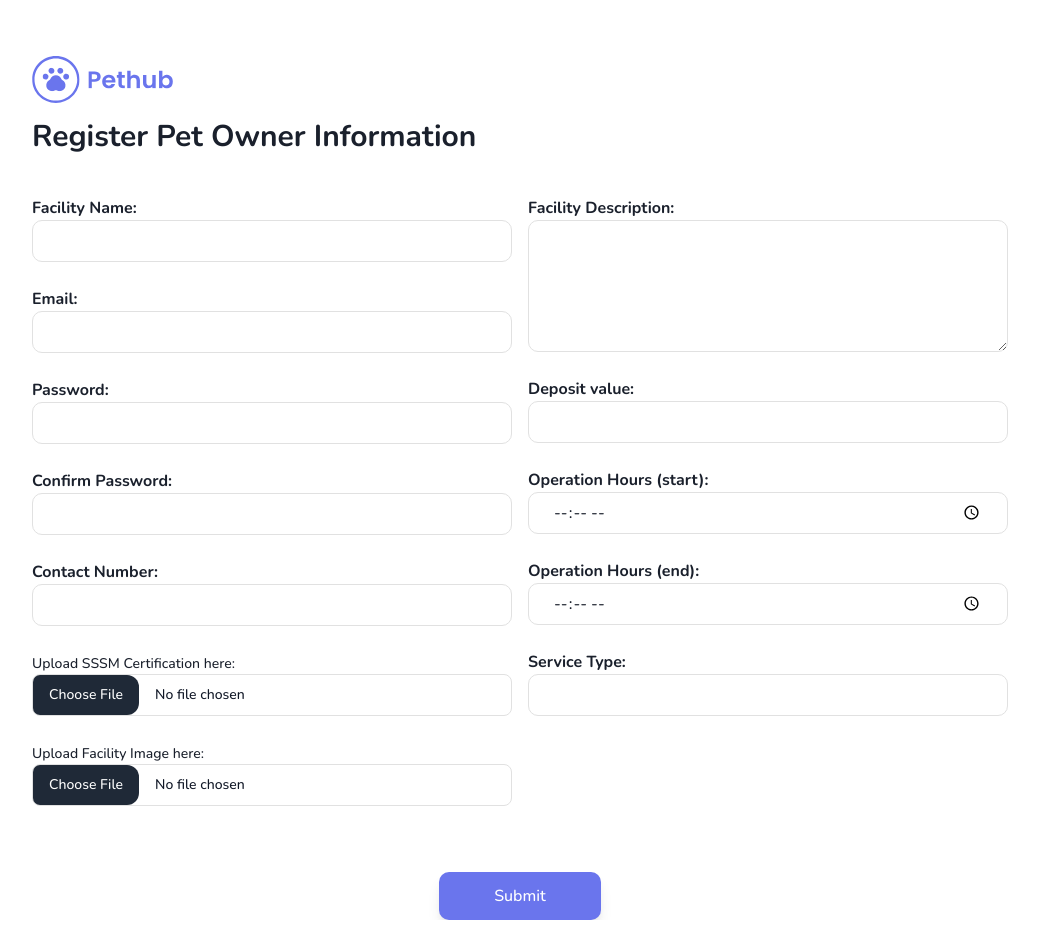
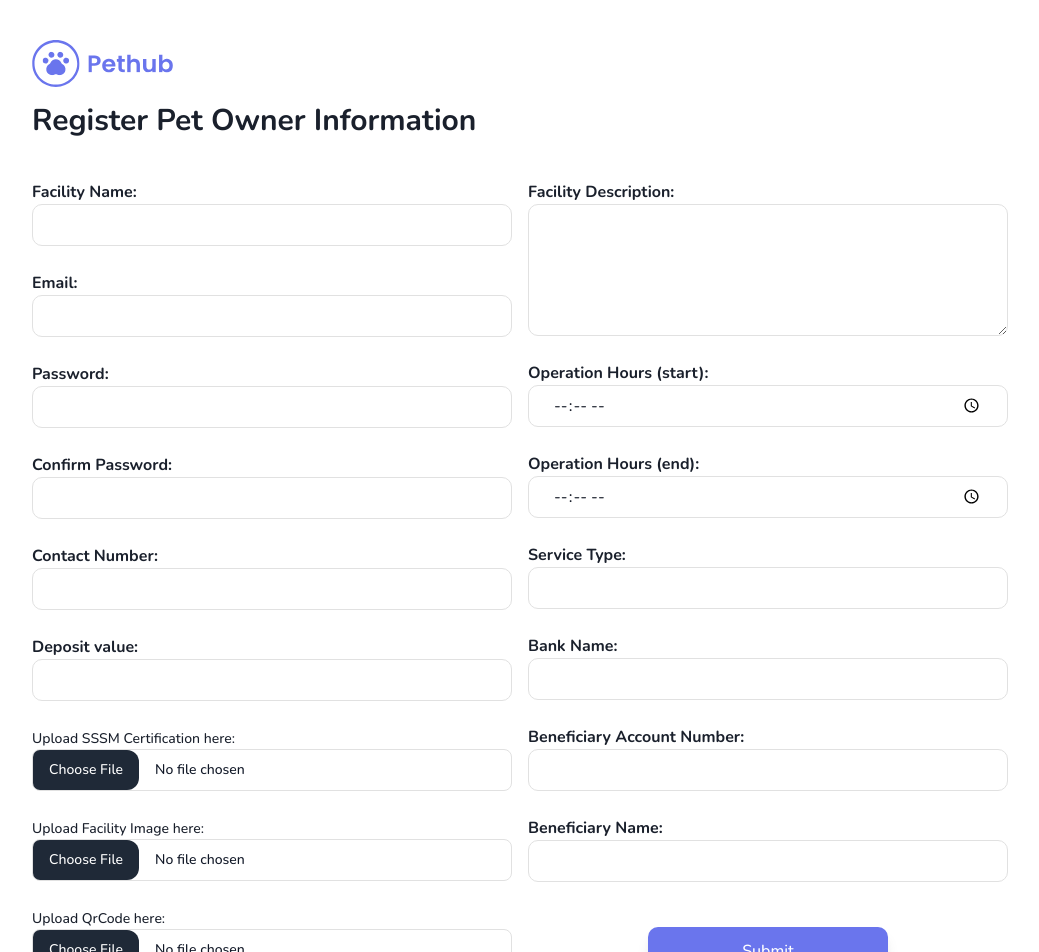
Before and after one commit to Cwjiee/pethub-frontend, a Next.js app: page /service-providers/register in a window 1280 px wide. Shown: the top 952 px of the page, without its empty margins (120-1159 px from the left). Before the commit the page ends 920 px from the top, so only its background shows below. Built offline with nearby package versions, Linux system fonts and the light colour scheme.

Commit message:
feat: service provider registration

```diff
--- a/src/components/molecules/ServiceProviderRegisterForm.jsx
+++ b/src/components/molecules/ServiceProviderRegisterForm.jsx
@@ -9,13 +9,17 @@ export default function ServiceProviderRegisterForm() {
   const [password, setPassword] = useState('')
   const [confirmPassword, setConfirmPassword] = useState('')
   const [contact, setContact] = useState('')
+  const [deposit, setDeposit] = useState('')
   const [cert, setCert] = useState(null)
   const [image, setImage] = useState(null)
+  const [qrcode, setQrcode] = useState(null)
   const [description, setDescription] = useState('')
-  const [deposit, setDeposit] = useState('')
   const [startOperation, setStartOperaton] = useState(null)
   const [endOperation, setEndOperaton] = useState(null)
   const [serviceType, setServiceType] = useState('')
+  const [bankName, setBankName] = useState('')
+  const [accNumber, setAccNumber] = useState('')
+  const [accName, setAccName] = useState('')
   const router = useRouter()
   const toast = useToast()
 
@@ -37,6 +41,14 @@ export default function ServiceProviderRegisterForm() {
     }
   }
 
+  const uploadQr = (e) => {
+    if (e.target.files && e.target.files[0]) {
+      const i = e.target.files[0]
+
+      setQrcode(i)
+    }
+  }
+
   const submitForm = async (e) => {
     e.preventDefault
 
@@ -53,6 +65,10 @@ export default function ServiceProviderRegisterForm() {
     body.append("opening_hour", startOperation)
     body.append("closing_hour", endOperation)
     body.append("sssm_certificate", cert)
+    body.append("qr_code_image", qrcode)
+    body.append("bank_name", bankName)
+    body.append("beneficiary_acc_number", accNumber)
+    body.append("beneficiary_name", accName)
 
     if(password !== confirmPassword) {
       return (
@@ -84,7 +100,7 @@ export default function ServiceProviderRegisterForm() {
         title: 'Registration failed',
         description: 'Please try again',
         status: 'error',
-        duration: 9000,
+        duration: 3000,
         isClosable: true
       })
       console.log(errors)
@@ -93,12 +109,12 @@ export default function ServiceProviderRegisterForm() {
       setUsername(getUsername)
       toast({
         title: 'Account created',
-        description: 'We will redirect you to the main page',
+        description: 'Account is now on pending',
         status: 'success',
-        duration: 9000,
+        duration: 3000,
         isClosable: true
       })
-      setInterval(function () {router.push('/healthcare-facility')}, 1000)
+      setInterval(function () {router.push('/service-providers/status')}, 1000)
     }
   }
 
@@ -147,6 +163,14 @@ export default function ServiceProviderRegisterForm() {
                 onChange={(e) => setContact(e.target.value)}
               />
             </div>
+            <div className="flex flex-col mt-[25px]">
+              <span className="font-semibold">Deposit value:</span>
+              <input
+                type="text"
+                className="rounded-[10px] bg-transparent px-6 py-2 outline-none border border-solid border-[#E1E1E1] focus:border-[3px] focus:border-blue-500 focus:ring-blue-500 placeholder:text-xl"
+                onChange={(e) => setDeposit(e.target.value)}
+              />
+            </div>
             <div className="flex flex-col mt-[28px]">
               <label class="block text-sm font-medium dark:text-white" for="file_input">Upload SSSM Certification here:
                 <input id="file_input" type="file" onChange={uploadCert} class="block w-full text-sm text-gray-900 border border-solid border-[#E1E1E1] rounded-lg cursor-pointer bg-transparent dark:text-gray-400 focus:outline-none dark:bg-gray-700 dark:border-gray-600 dark:placeholder-gray-400 file:rounded-xl file:p-2 file:bg-primary-500 hover:file:bg-primary-600 active:file:bg-primary-700" />
@@ -157,6 +181,11 @@ export default function ServiceProviderRegisterForm() {
                 <input id="file_input" type="file" onChange={uploadToClient} class="block w-full text-sm text-gray-900 border border-solid border-[#E1E1E1] rounded-lg cursor-pointer bg-transparent dark:text-gray-400 focus:outline-none dark:bg-gray-700 dark:border-gray-600 dark:placeholder-gray-400 file:rounded-xl file:p-2 file:bg-primary-500 hover:file:bg-primary-600 active:file:bg-primary-700" />
               </label>
             </div>
+            <div className="flex flex-col mt-[28px]">
+              <label class="block text-sm font-medium dark:text-white" for="file_input">Upload QrCode here:
+                <input id="file_input" type="file" onChange={uploadQr} class="block w-full text-sm text-gray-900 border border-solid border-[#E1E1E1] rounded-lg cursor-pointer bg-transparent dark:text-gray-400 focus:outline-none dark:bg-gray-700 dark:border-gray-600 dark:placeholder-gray-400 file:rounded-xl file:p-2 file:bg-primary-500 hover:file:bg-primary-600 active:file:bg-primary-700" />
+              </label>
+            </div>
           </div>
           <div>
             <div className="flex flex-col">
@@ -164,14 +193,6 @@ export default function ServiceProviderRegisterForm() {
               <textarea
                 className="rounded-[10px] h-[132px] bg-transparent px-6 py-2 outline-none border border-solid border-[#E1E1E1] focus:border-[3px] focus:border-blue-500 focus:ring-blue-500 placeholder:text-xl"
                 onChange={(e) => setDescription(e.target.value)}
-              />
-            </div>
-            <div className="flex flex-col mt-[25px]">
-              <span className="font-semibold">Deposit value:</span>
-              <input
-                type="text"
-                className="rounded-[10px] bg-transparent px-6 py-2 outline-none border border-solid border-[#E1E1E1] focus:border-[3px] focus:border-blue-500 focus:ring-blue-500 placeholder:text-xl"
-                onChange={(e) => setDeposit(e.target.value)}
               />
             </div>
             <div className="flex flex-col mt-[25px]">
@@ -198,12 +219,32 @@ export default function ServiceProviderRegisterForm() {
                 onChange={(e) => setServiceType(e.target.value)}
               />
             </div>
+            <div className="flex flex-col mt-[25px]">
+              <span className="font-semibold">Bank Name:</span>
+              <input
+                type="text"
+                className="rounded-[10px] bg-transparent px-6 py-2 outline-none border border-solid border-[#E1E1E1] focus:border-[3px] focus:border-blue-500 focus:ring-blue-500 placeholder:text-xl"
+                onChange={(e) => setBankName(e.target.value)}
+              />
             </div>
+            <div className="flex flex-col mt-[25px]">
+              <span className="font-semibold">Beneficiary Account Number:</span>
+              <input
+                type="text"
+                className="rounded-[10px] bg-transparent px-6 py-2 outline-none border border-solid border-[#E1E1E1] focus:border-[3px] focus:border-blue-500 focus:ring-blue-500 placeholder:text-xl"
+                onChange={(e) => setAccNumber(e.target.value)}
+              />
             </div>
+            <div className="flex flex-col mt-[25px]">
+              <span className="font-semibold">Beneficiary Name:</span>
+              <input
+                type="text"
+                className="rounded-[10px] bg-transparent px-6 py-2 outline-none border border-solid border-[#E1E1E1] focus:border-[3px] focus:border-blue-500 focus:ring-blue-500 placeholder:text-xl"
+                onChange={(e) => setAccName(e.target.value)}
+              />
             </div>
-      <div>
             <button
-          className="mx-auto rounded-[10px] text-white flex justify-center items-center mt-[50px] hover:cursor-pointer w-1/6 px-6 py-3 bg-primary-500 hover:bg-primary-600 active:bg-primary-700"
+              className="mx-auto rounded-[10px] text-white flex justify-center items-center mt-[45px] hover:cursor-pointer w-3/6 px-6 py-3 bg-primary-500 hover:bg-primary-600 active:bg-primary-700"
               style={{
                 boxShadow:
                   "0px 4px 6px -2px rgba(0, 0, 0, 0.05), 0px 10px 15px -3px rgba(0, 0, 0, 0.10)",
@@ -213,6 +254,8 @@ export default function ServiceProviderRegisterForm() {
               Submit
             </button>
           </div>
+        </div>
+      </div>
     </>
   )
 }
--- a/src/pages/account.jsx
+++ b/src/pages/account.jsx
@@ -41,7 +41,7 @@ export default function Account() {
 
 Account.getLayout = function getLayout(page) {
   return (
-    <main>
+    <main className="bg-[#F3F4F6]">
       {page}
     </main>
   )
--- a/src/pages/pet-owners/register.jsx
+++ b/src/pages/pet-owners/register.jsx
@@ -4,7 +4,7 @@ import PetOwnerRegisterForm from "@/components/molecules/RegisterForm";
 export default function Signup() {
   return (
     <>
-      <div className="w-[80%] h-full m-auto px-6 pt-14 flex flex-col gap-4">
+      <div className="w-[80%] h-full m-auto px-6 pt-10 flex flex-col gap-4">
         <div className="flex gap-x-2">
           <Image src="/logo.svg" alt="logo" width={48} height={48} />
           <Image src="/Pethub.svg" alt="pethub" width={85} height={85} />
--- a/src/pages/service-providers/register.jsx
+++ b/src/pages/service-providers/register.jsx
@@ -4,7 +4,7 @@ import ServiceProviderRegisterForm from "@/components/molecules/ServiceProviderR
 export default function Signup() {
   return (
     <>
-      <div className="w-[80%] h-full m-auto px-6 pt-14 flex flex-col gap-4">
+      <div className="w-[80%] h-full m-auto px-6 pt-10 flex flex-col gap-4">
         <div className="flex gap-x-2">
           <Image src="/logo.svg" alt="logo" width={48} height={48} />
           <Image src="/Pethub.svg" alt="pethub" width={85} height={85} />
--- /dev/null
+++ b/src/pages/service-providers/status.jsx
@@ -0,0 +1,45 @@
+import Image from "next/image"
+import AccImage from "../../../public/svg/accountPending.svg"
+import { useRouter } from "next/router"
+
+export default function Status() {
+  const router = useRouter()
+
+  const handleRoute = () => {
+    router.push('/')
+  }
+
+  return (
+    <>
+      <div className="h-screen m-auto flex justify-center items-center">
+        <div className="p-10 bg-white flex flex-col items-center w-2/6 gap-5 rounded-[10px] shadow-[0px_4px_6px_-2px_rgba(0,0,0,0.05),0px_10px_15px_-3px_rgba(0,0,0,0.10)] active:shadow-[0_0_10px_0_rgba(0,0,0,0.3),0_0_15_0_rgba(0,0,0,0.5)]">
+          <div className="text-2xl font-bold">Account is Pending!</div>
+          <Image src={AccImage} alt="account-pending" />
+          <div className="text-balance px-12 text-center">
+            Account has been made.
+            It will need to approve by our administrators before it is made public.
+            Please wait for 1 or 2 days to receive the confirmation email.
+          </div>
+          <button
+            className="mx-auto rounded-[10px] text-white flex justify-center items-center hover:cursor-pointer w-3/4 px-6 py-3 bg-primary-500 hover:bg-primary-600 active:bg-primary-700"
+            style={{
+              boxShadow:
+                "0px 4px 6px -2px rgba(0, 0, 0, 0.05), 0px 10px 15px -3px rgba(0, 0, 0, 0.10)",
+            }}
+            onClick={handleRoute}
+          >
+            Back to Front Page
+          </button>
+        </div>
+      </div>
+    </>
+  )
+}
+
+Status.getLayout = function getLayout(page) {
+  return (
+    <main className="bg-[#F3F4F6]">
+      {page}
+    </main>
+  )
+}
```
Also changed, not shown: public/svg/accountPending.svg (added). Lines whose indentation alone changed are shown as unchanged.
